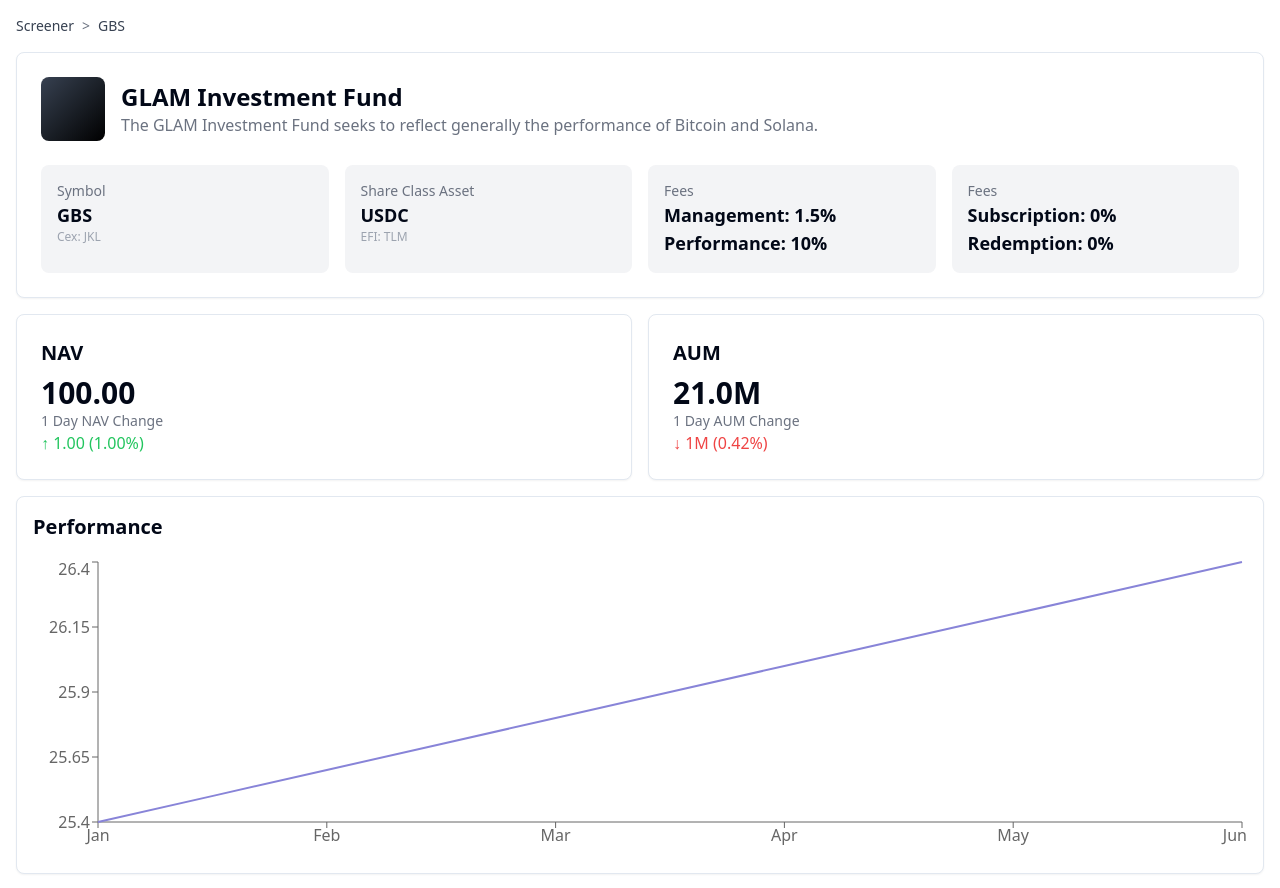
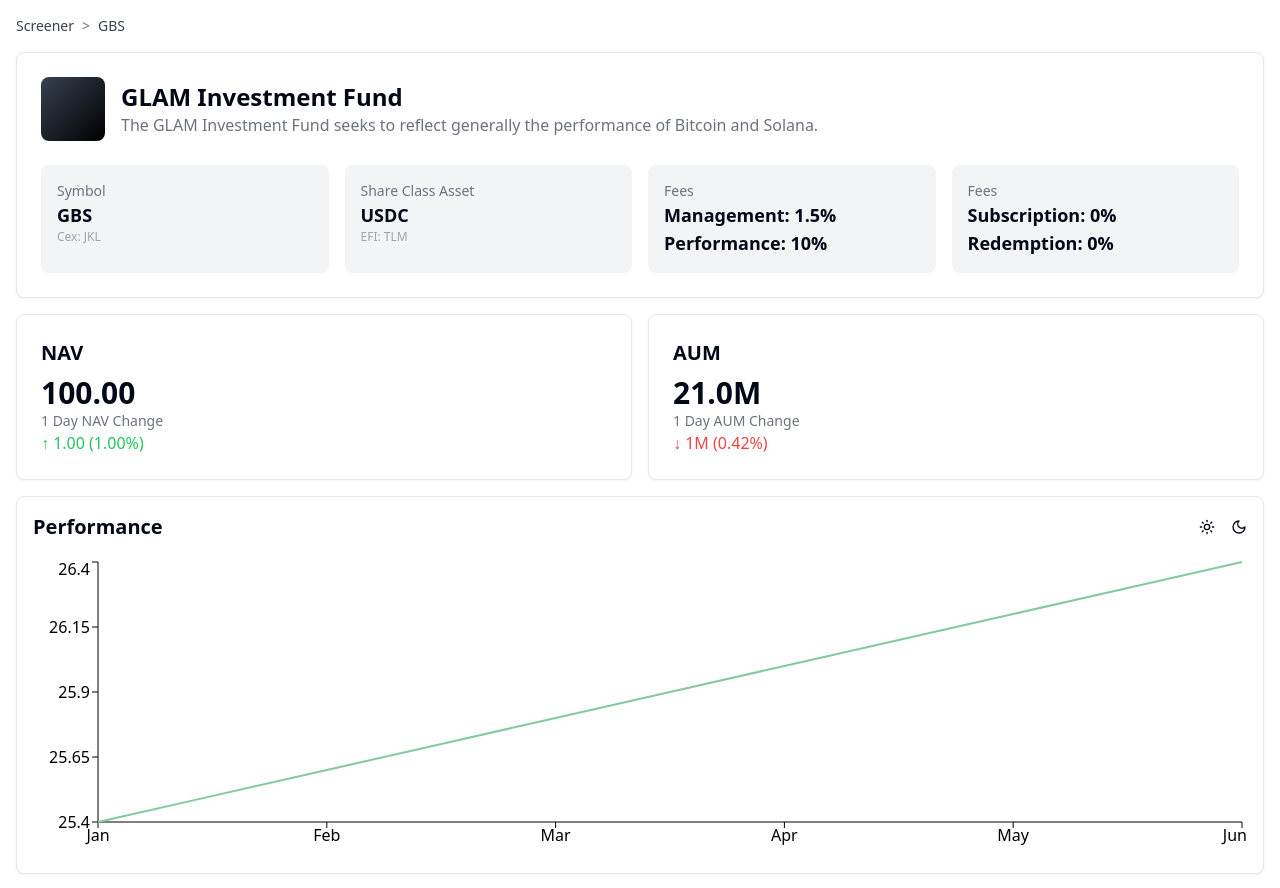
Before and after one commit to dhiazfathra/frontend-starter, a Next.js app: page /en in a window 1280 px wide. Shown: the top 888 px of the page. Built offline with nearby package versions, Linux system fonts and the light colour scheme.

Commit message:
feat: implement chart dark mode

```diff
--- a/package.json
+++ b/package.json
@@ -36,6 +36,7 @@
     "@radix-ui/react-icons": "^1.3.0",
     "@radix-ui/react-label": "^2.0.2",
     "@radix-ui/react-slot": "^1.0.2",
+    "@radix-ui/react-switch": "^1.1.0",
     "@radix-ui/react-tooltip": "^1.0.7",
     "@sentry/nextjs": "^8.13.0",
     "@spotlightjs/spotlight": "^1.2.17",
--- a/src/components/PerformanceChart.tsx
+++ b/src/components/PerformanceChart.tsx
@@ -19,7 +19,11 @@ const data = [
   { name: 'Jun', value: 26.4 },
 ];
 
-export function PerformanceChart() {
+interface PerformanceChartProps {
+  isDarkMode: boolean;
+}
+
+export function PerformanceChart({ isDarkMode }: PerformanceChartProps) {
   const [isMounted, setIsMounted] = useState(false);
 
   useEffect(() => {
@@ -30,16 +34,26 @@ export function PerformanceChart() {
     return null; // or a loading placeholder
   }
 
+  const textColor = isDarkMode ? '#ffffff' : '#000000';
+  const lineColor = isDarkMode ? '#8884d8' : '#82ca9d';
+  const tooltipStyle = {
+    backgroundColor: isDarkMode ? '#333' : '#fff',
+    border: 'none',
+    borderRadius: '5px',
+    padding: '10px',
+    color: textColor,
+  };
+
   return (
     <ResponsiveContainer width="100%" height={300}>
       <LineChart data={data}>
-        <XAxis dataKey="name" />
-        <YAxis domain={['dataMin', 'dataMax']} />
-        <Tooltip />
+        <XAxis dataKey="name" stroke={textColor} />
+        <YAxis domain={['dataMin', 'dataMax']} stroke={textColor} />
+        <Tooltip contentStyle={tooltipStyle} />
         <Line
           type="monotone"
           dataKey="value"
-          stroke="#8884d8"
+          stroke={lineColor}
           strokeWidth={2}
           dot={false}
         />
--- a/src/templates/FundDetails.tsx
+++ b/src/templates/FundDetails.tsx
@@ -1,4 +1,9 @@
+'use client';
+
+import { Switch } from '@radix-ui/react-switch';
+import { Moon, Sun } from 'lucide-react';
 import dynamic from 'next/dynamic';
+import { useState } from 'react';
 
 import { KeyFacts } from '@/components/KeyFacts';
 import { Card } from '@/components/ui/card';
@@ -31,6 +36,7 @@ function FundInfoCard({
 }
 
 export function FundDetails() {
+  const [isDarkMode, setIsDarkMode] = useState(false);
   return (
     <div className="space-y-4">
       <Card className="p-6">
@@ -87,8 +93,19 @@ export function FundDetails() {
       </div>
       <Card>
         <div className="p-4">
-          <h2 className="mb-4 text-xl font-semibold">Performance</h2>
-          <PerformanceChart />
+          <div className="mb-4 flex items-center justify-between">
+            <h2 className="text-xl font-semibold">Performance</h2>
+            <div className="flex items-center space-x-2">
+              <Sun className="size-4" />
+              <Switch
+                checked={isDarkMode}
+                onCheckedChange={setIsDarkMode}
+                aria-label="Toggle dark mode"
+              />
+              <Moon className="size-4" />
+            </div>
+          </div>
+          <PerformanceChart isDarkMode={isDarkMode} />
         </div>
       </Card>
       <KeyFacts />
```
Also changed, not shown: 1 other file (tests, documents, lock files or other folders).
